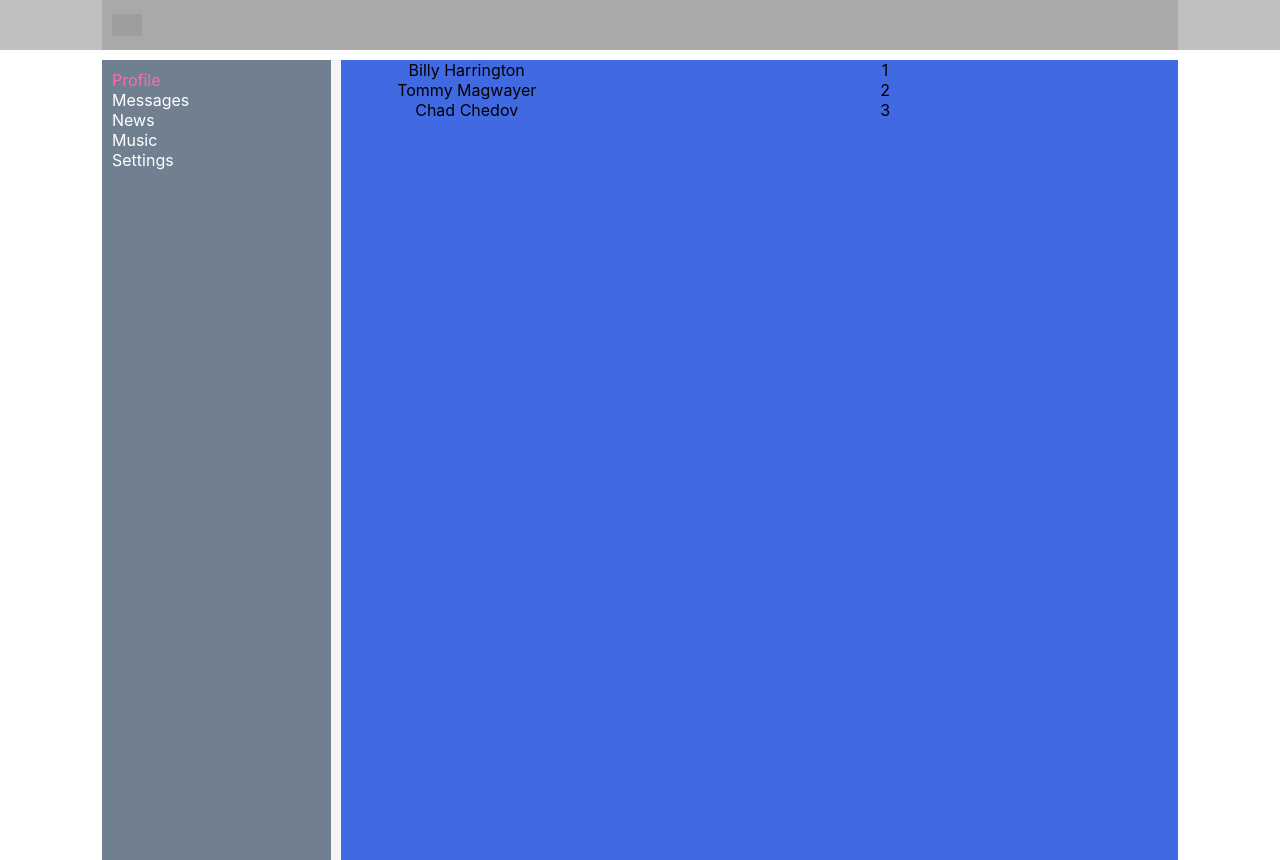
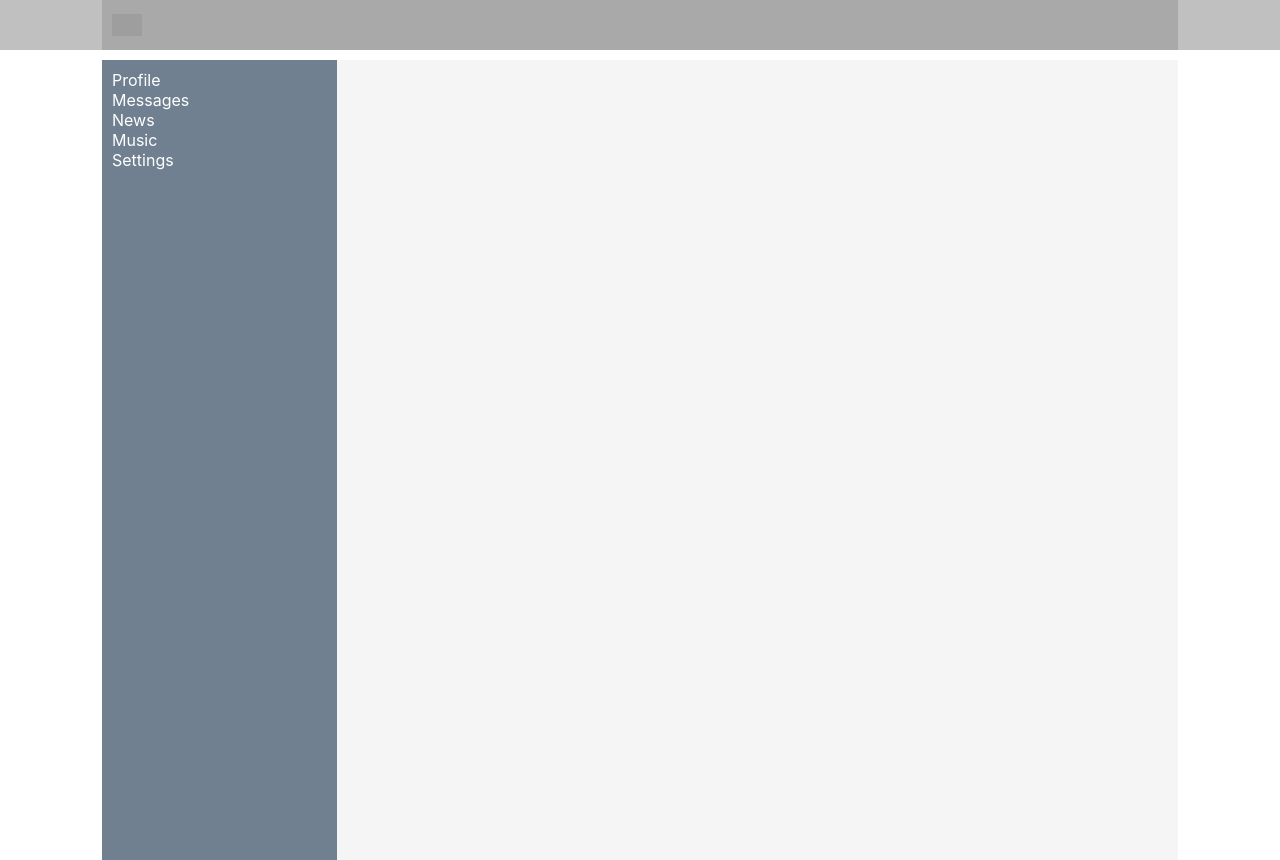
Before and after one commit to YuriyPshenov/samurai-way-main, a React (Create React App) app: page / in a window 1280 px wide. Built offline with nearby package versions, Linux system fonts and the light colour scheme; grey boxes are pictures that could not be loaded.

Commit message:
samurai way main 18-20

```diff
--- a/src/App.tsx
+++ b/src/App.tsx
@@ -3,21 +3,25 @@ import './App.css';
 import Header from "./components/Header/Header";
 import Navbar from "./components/Navigation/Navbar";
 import {Dialogs} from "./components/Dialogs/Dialogs";
+import Profile from "./components/Profile/Profile";
+import {BrowserRouter, Route} from "react-router-dom";
 
-type AppPropsType = {
 
-}
+type AppPropsType = {}
+
 
 const App = (props: AppPropsType) => {
     return (
-        <div className="app-wrapper">
-            <Header />
-            <div className="page-layout">
-                <Navbar />
-                {/*<Profile/>*/}
-                <Dialogs />
+        <BrowserRouter>
+            <div className="app-wrapper">
+                <Header/>
+                <div className="page-layout">
+                    <Navbar/>
+                    <Route component={Profile} path="/profile"/>
+                    <Route component={Dialogs} path="/dialogs"/>
+                </div>
             </div>
-        </div>
+        </BrowserRouter>
     )
 }
 
--- a/src/components/Navigation/Navbar.module.css
+++ b/src/components/Navigation/Navbar.module.css
@@ -8,6 +8,11 @@
     color: white;
 }
 
-.active {
+.item a {
+    color: white;
+    text-decoration: none;
+}
+
+.item a.active {
     color: hotpink;
 }
--- a/src/components/Navigation/Navbar.tsx
+++ b/src/components/Navigation/Navbar.tsx
@@ -1,16 +1,26 @@
 import React from 'react';
 import s from './Navbar.module.css';
-
+import {NavLink} from "react-router-dom";
 
 
 const Navbar = () => {
     return (
         <nav className={s.navigation}>
-            <div className={`${s.item} ${s.active}`}>Profile</div>
-            <div className={s.item}>Messages</div>
-            <div className={s.item}>News</div>
-            <div className={s.item}>Music</div>
-            <div className={s.item}>Settings</div>
+            <div className={`${s.item} ${s.active}`}>
+                <NavLink to="/profile" activeClassName={s.active}>Profile</NavLink>
+            </div>
+            <div className={s.item}>
+                <NavLink to="/dialogs" activeClassName={s.active}>Messages</NavLink>
+            </div>
+            <div className={s.item}>
+                <NavLink to="/news" activeClassName={s.active}>News</NavLink>
+            </div>
+            <div className={s.item}>
+                <NavLink to="/music" activeClassName={s.active}>Music</NavLink>
+            </div>
+            <div className={s.item}>
+                <NavLink to="/settings" activeClassName={s.active}>Settings</NavLink>
+            </div>
         </nav>
     );
 };
```
